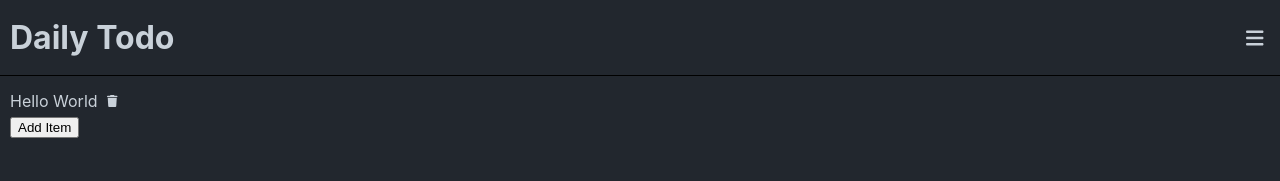
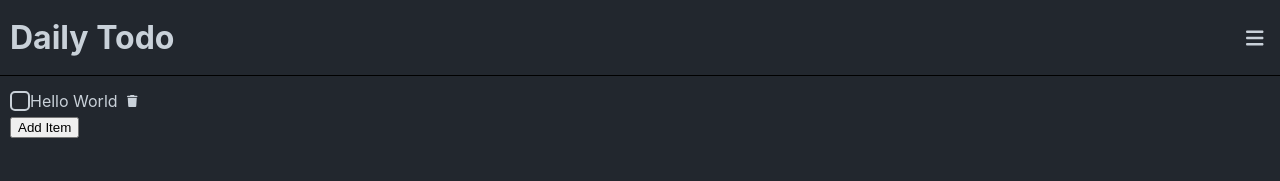
Before and after one commit to joshnice/daily-todo, a React (Create React App) app: page / in a window 1280 px wide. Both pictures are taken after a click on the button "Add Item". Shown: the top 181 px of the page. Built offline with nearby package versions, Linux system fonts and the light colour scheme.

Commit message:
Added tickbox

```diff
--- /dev/null
+++ b/src/components/tickbox.tsx
@@ -0,0 +1,36 @@
+import { FunctionComponent } from "react";
+import styled from "styled-components";
+import { FontAwesomeIcon } from "@fortawesome/react-fontawesome"
+import { faSquareCheck } from "@fortawesome/free-solid-svg-icons"
+import { fontColour } from "../style/style";
+
+interface TickboxProps {
+    checked: boolean;
+    onClick: () => void;
+}
+
+const Tickbox: FunctionComponent<TickboxProps> = ({ checked, onClick }) => (
+    <TickboxButton showBorder={!checked} onClick={onClick}>
+        {checked && <FontAwesomeIcon className="checked-icon" icon={faSquareCheck} />  }
+    </TickboxButton>
+);
+
+const tickboxSize = "20px";
+
+const TickboxButton = styled.button<{ showBorder: boolean }>`
+    display: flex;
+    justify-content: center;
+    align-items: center;
+    background-color: transparent;
+    height: ${tickboxSize};
+    width: ${tickboxSize};
+    border: ${({ showBorder }) => showBorder ? `2px solid ${fontColour}` : "none"};
+    border-radius: 5px;
+    cursor: pointer;
+    .checked-icon {
+        font-size: ${tickboxSize};
+        color: ${fontColour};
+    }
+`;
+
+export default Tickbox;
--- a/src/components/todo-element.tsx
+++ b/src/components/todo-element.tsx
@@ -4,6 +4,7 @@ import { FontAwesomeIcon } from "@fortawesome/react-fontawesome";
 import { faTrash } from '@fortawesome/free-solid-svg-icons'
 import { IconButton } from "../style/icon-button";
 import styled from "styled-components";
+import Tickbox from "./tickbox";
 
 interface TodoElementProps {
     item: TodoItem;
@@ -11,9 +12,13 @@ interface TodoElementProps {
     onEdit: (updatedItem: TodoItem) => void;
 }
 
-const TodoElement: FunctionComponent<TodoElementProps> = ({ item, onDelete }) => {
+const TodoElement: FunctionComponent<TodoElementProps> = ({ item, onDelete, onEdit }) => {
     return (
         <TodoElementContainer>
+            <Tickbox
+                checked={item.complete}
+                onClick={() => onEdit({ ...item, complete: !item.complete })}
+            />
             { item.name }
             <IconButton onClick={() => onDelete(item.id)}>
                 <FontAwesomeIcon icon={faTrash} />
```
